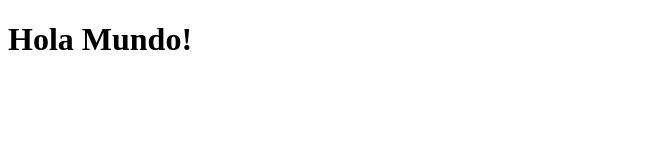
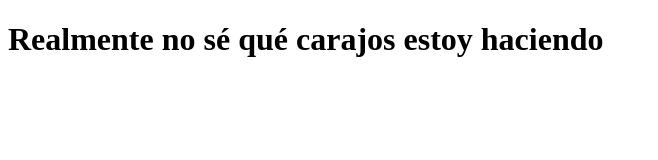
Before and after one commit to barbaramperez/Portfolio_Frontend, a plain HTML site: page index.html in a window 1280 px wide. Shown: the whole page, without its empty margins (0-658 px from the left). Drawn offline with Linux system fonts and the light colour scheme.

Commit message:
tercera modificacion

```diff
--- a/index.html
+++ b/index.html
@@ -4,9 +4,9 @@
     <meta charset="UTF-8">
     <meta http-equiv="X-UA-Compatible" content="IE=edge">
     <meta name="viewport" content="width=device-width, initial-scale=1.0">
-    <title>Hola Mundo!</title>
+    <title></title>
 </head>
 <body>
-    <h1>Hola Mundo!</h1>
+    <h1>Realmente no sé qué carajos estoy haciendo</h1>
 </body>
 </html>
```
